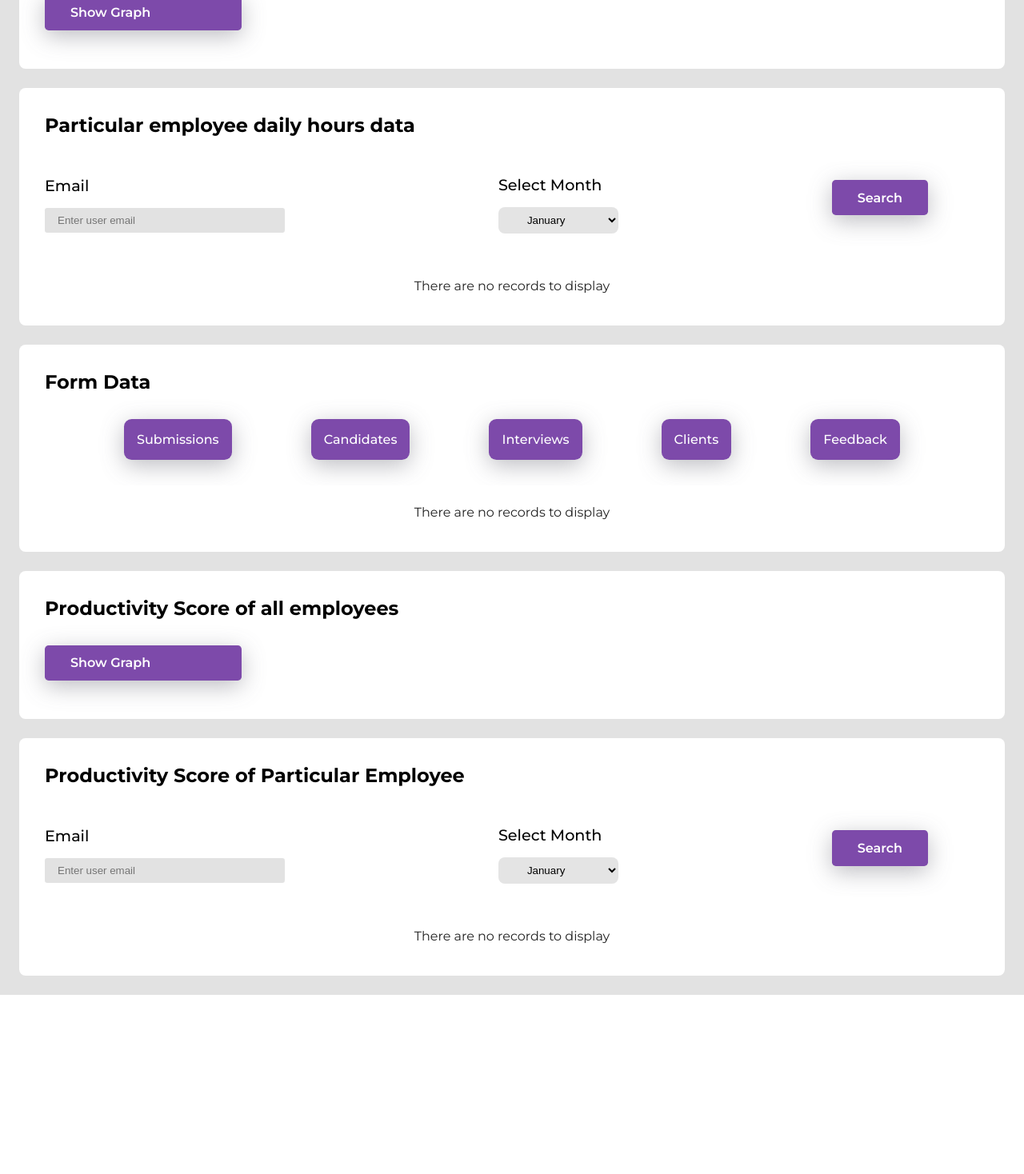
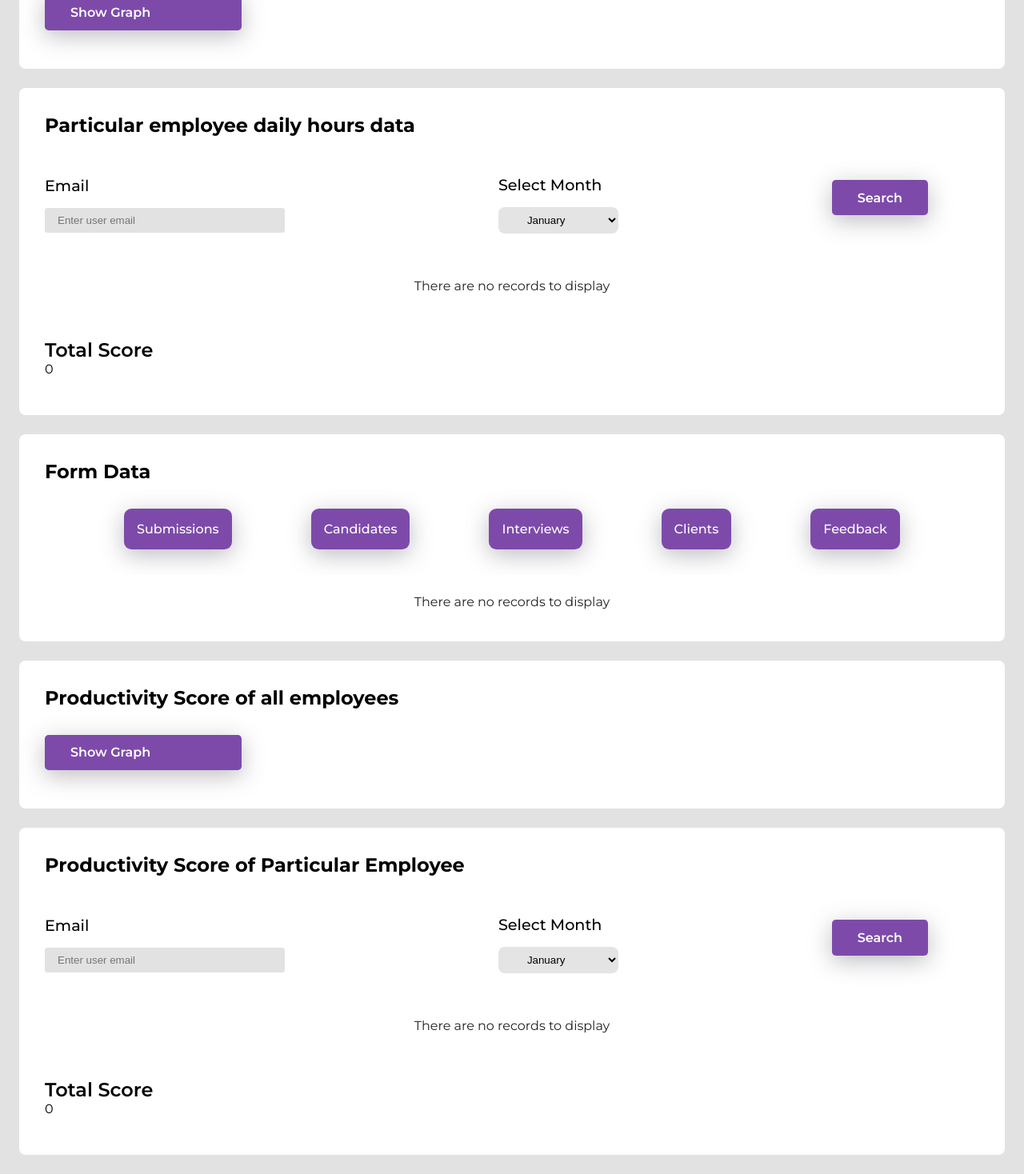
Before and after one commit to diptanshumahish/wg_pwa, a Next.js app: page /adminpage in a window 1280 px wide. Shown: the part 479-1947 px from the top of the page at 80% size. Before the commit the page ends 1723 px from the top, so only its background shows below. Built offline with nearby package versions, Linux system fonts and the light colour scheme.

Commit message:
added totals

```diff
--- a/pages/adminpage.js
+++ b/pages/adminpage.js
@@ -48,18 +48,12 @@ export default function Admin() {
     const [dat, setDat] = useState([]);
     const [showBasic, setBasic] = useState('none')
     //particular
-    const [partLab, setPartLabl] = useState([]);
-    const [partDat, setPartDat] = useState([]);
-    const [partShown, setPartShown] = useState('none');
     const [searchEmail, setEmail] = useState('');
     //producityScore
     const [prodLab, setProdLab] = useState([]);
     const [proddata, setProdDat] = useState([]);
     const [showProd, setProd] = useState('none');
     //Particular Employee Productivity
-    const [partProdLab, setPartProdLab] = useState([]);
-    const [partProdData, setPartProdData] = useState([]);
-    const [showPartProd, setPartProd] = useState('none');
     const [searchPart, setPartEmail] = useState('');
     //labels for everyone
     async function getLabels() {
@@ -638,6 +632,7 @@ export default function Admin() {
     //part Prod
     const [sortHours, setSortHours] = useState([]);
     const [month, setMonth] = useState('');
+    const[totalScore,setTotalScore]=useState(0);
     async function tableScore() {
 
         const docRef = doc(db, 'productivityScore', searchPart)
@@ -682,9 +677,14 @@ export default function Admin() {
 
                 var t = ele[0].split('/');
                 fin.push(Number(t[0]));
-                dat.push(ele[1]);
 
+                dat.push(Number(ele[1]));
             })
+            var tempSum = dat.reduce((x,y)=>{
+                return x+y;
+            })
+
+            setTotalScore(tempSum);
             var newFin = [];
             newFin = fin.map((item) => { return { date: item } });
             newFin.forEach((ele, index) => {
@@ -711,6 +711,7 @@ export default function Admin() {
     ];
     const [sortHours1, setSortHours1] = useState([]);
     const [month1, setMonth1] = useState('');
+    const [totalScore1,setTotalScore1]=useState(0)
     var prodScoreColumn1 = [
         {
             name: 'date',
@@ -770,9 +771,14 @@ export default function Admin() {
 
                 var t = ele[0].split('/');
                 fin.push(Number(t[0]));
-                dat.push(ele[1]);
+                dat.push(Number(ele[1]));
 
+            });
+            var tempSum = dat.reduce((x,y)=>{
+                return x+y;
             })
+
+            setTotalScore1(tempSum);
             var newFin = [];
             newFin = fin.map((item) => { return { date: item } });
             newFin.forEach((ele, index) => {
@@ -956,6 +962,10 @@ export default function Admin() {
                     <DataTable columns={prodScoreColumn1} title={month1}
                         data={sortHours1} pagination
                     />
+                     <div className={s.totalScore}>
+                        <div className={s.tot}>Total Score</div>
+                        <div>{totalScore1}</div>
+                    </div>
 
                 </section>
                 <section className={s.adminContent}>
@@ -1093,6 +1103,10 @@ export default function Admin() {
                     <DataTable columns={prodScoreColumn} title={month}
                         data={sortHours} pagination
                     />
+                    <div className={s.totalScore}>
+                        <div className={s.tot}>Total Score</div>
+                        <div>{totalScore}</div>
+                    </div>
                 </section>
             </main>
         </div>
--- a/styles/adminpage.module.css
+++ b/styles/adminpage.module.css
@@ -144,3 +144,13 @@
 .option {
     padding: 0.5rem;
 }
+
+
+.tot {
+    font-size: 1.5rem;
+    font-weight: 600;
+}
+
+.totalScore {
+    padding: 2rem;
+}
```
